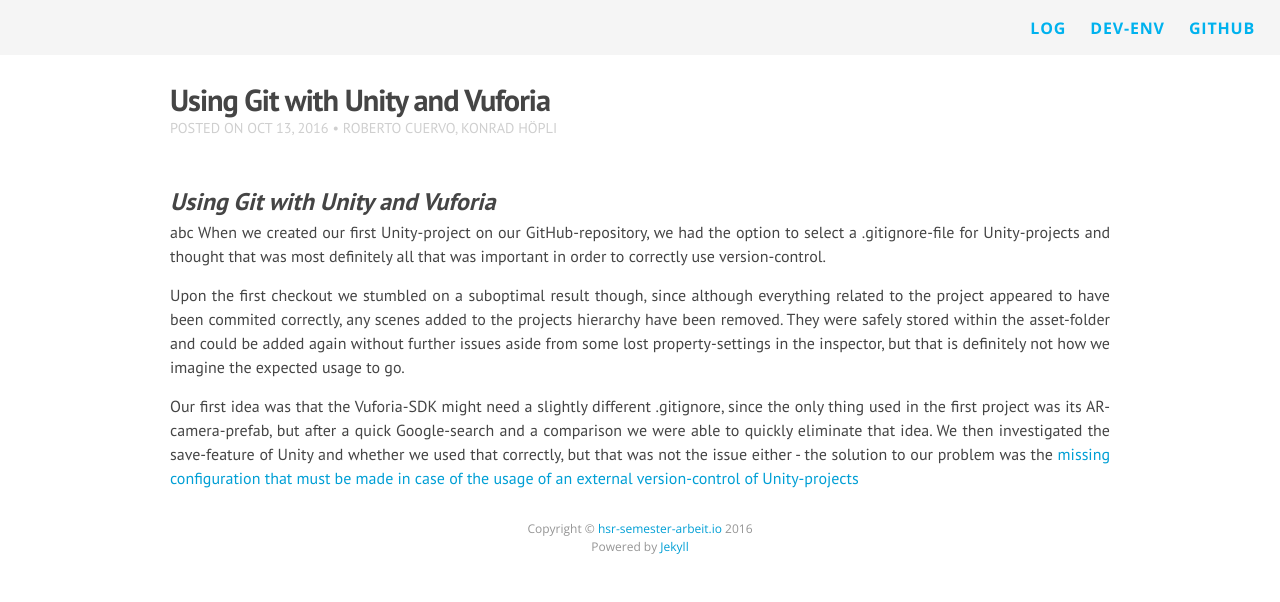
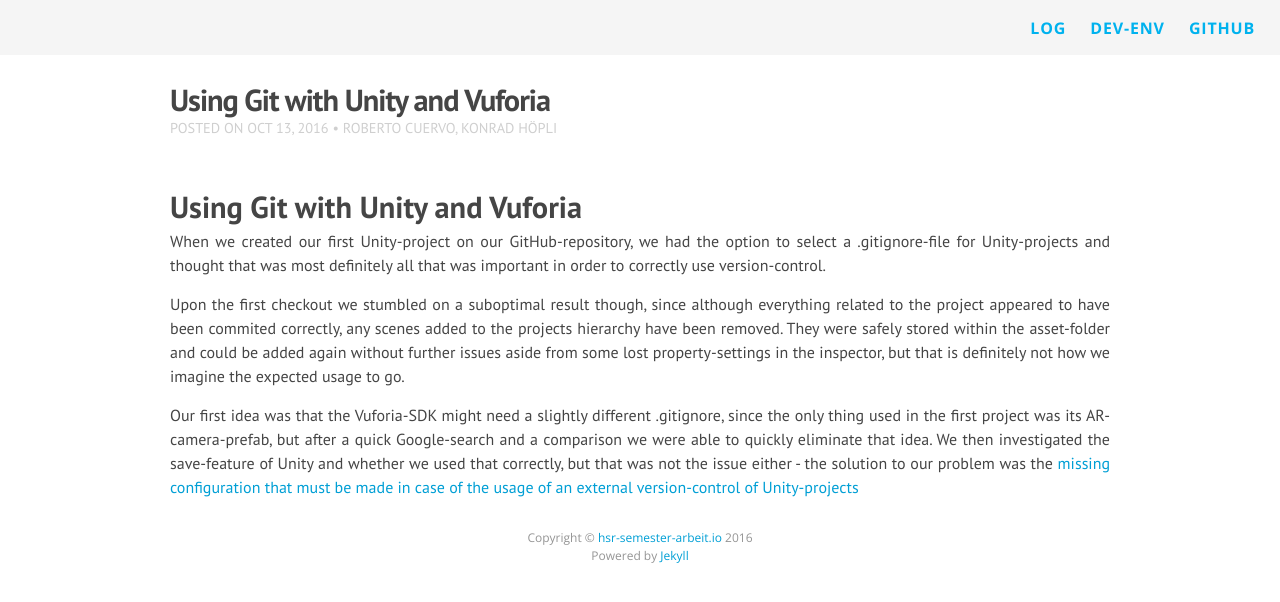
Before and after one commit to HSR-Semester-Arbeit2016/hsr-semester-arbeit2016.github.io, a Jekyll site: the page built from _posts/2016-10-13-using-git-with-unity-and-vuforia.md, in a window 1280 px wide. Shown: the top 602 px of the page. Built offline with Jekyll 4.4.1, drawn with Linux system fonts in a browser that asks for light colours; nearby versions of some CDN libraries.

Commit message:
Corrected ortographic error
Signed-off-by: Roberto Cuervo <rcuervoa@hsr.ch>

```diff
--- a/_posts/2016-10-13-using-git-with-unity-and-vuforia.md
+++ b/_posts/2016-10-13-using-git-with-unity-and-vuforia.md
@@ -5,8 +5,8 @@ date: 2016-10-13
 categories: "general"
 author: "Roberto Cuervo, Konrad Höpli"
 ---
-## *Using Git with Unity and Vuforia*
-abc
+# Using Git with Unity and Vuforia
+
 When we created our first Unity-project on our GitHub-repository, we had the option to select a .gitignore-file for Unity-projects and thought that was most definitely all that was important in order to correctly use version-control.
 
 Upon the first checkout we stumbled on a suboptimal result though, since although everything related to the project appeared to have been commited correctly, any scenes added to the projects hierarchy have been removed. They were safely stored within the asset-folder and could be added again without further issues aside from some lost property-settings in the inspector, but that is definitely not how we imagine the expected usage to go.
```
